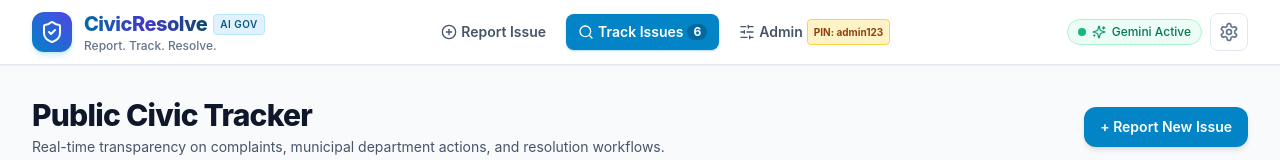
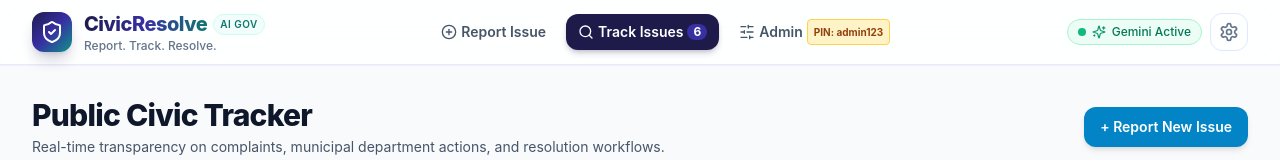
Before and after one commit to Vishnu-070708/prompters_2026_itech, a React (Vite) app: page / in a window 1280 px wide. Shown: the top 160 px of the page. Built offline with nearby package versions, Linux system fonts and the light colour scheme; no server answers.

Commit message:
style: establish civic visual theme and navbar

```diff
--- a/src/components/Navbar.jsx
+++ b/src/components/Navbar.jsx
@@ -3,7 +3,7 @@ import { ShieldCheck, PlusCircle, Search, SlidersHorizontal, Settings, Sparkles
 
 export default function Navbar({ currentView, setCurrentView, onOpenSettings, hasApiKey, complaintsCount }) {
   return (
-    <header className="sticky top-0 z-30 bg-white/95 backdrop-blur border-b border-slate-200 shadow-sm">
+    <header className="sticky top-0 z-30 border-b border-brand-100/80 bg-white/85 shadow-[0_1px_0_rgba(30,27,75,0.04)] backdrop-blur-xl">
       <div className="max-w-7xl mx-auto px-2 sm:px-6 lg:px-8">
         <div className="flex items-center justify-between h-16 gap-1 sm:gap-4">
 
@@ -12,15 +12,15 @@ export default function Navbar({ currentView, setCurrentView, onOpenSettings, ha
             onClick={() => setCurrentView('track')}
             className="flex items-center space-x-2 sm:space-x-3 cursor-pointer group flex-shrink-0"
           >
-            <div className="w-9 h-9 sm:w-10 sm:h-10 rounded-xl bg-gradient-to-tr from-sky-600 to-indigo-600 flex items-center justify-center text-white shadow-md shadow-sky-500/20 group-hover:scale-105 transition-transform flex-shrink-0">
+            <div className="w-9 h-9 sm:w-10 sm:h-10 rounded-xl bg-gradient-to-br from-brand-900 via-brand-700 to-accent-600 flex items-center justify-center text-white shadow-lg shadow-brand-900/20 group-hover:scale-105 transition-transform flex-shrink-0">
               <ShieldCheck className="w-5 h-5 sm:w-6 sm:h-6" />
             </div>
             <div className="hidden sm:block">
               <div className="flex items-center space-x-1.5">
-                <span className="font-extrabold text-lg sm:text-xl tracking-tight bg-gradient-to-r from-sky-700 via-indigo-700 to-sky-900 bg-clip-text text-transparent">
+                  <span className="font-extrabold text-lg sm:text-xl tracking-tight bg-gradient-to-r from-brand-900 via-brand-700 to-accent-700 bg-clip-text text-transparent">
                   CivicResolve
                 </span>
-                <span className="text-[10px] font-semibold tracking-wider uppercase px-1.5 py-0.5 rounded bg-sky-100 text-sky-800 border border-sky-200">
+                <span className="text-[10px] font-semibold tracking-wider uppercase px-1.5 py-0.5 rounded-full bg-accent-50 text-accent-700 border border-accent-100">
                   AI Gov
                 </span>
               </div>
@@ -32,10 +32,10 @@ export default function Navbar({ currentView, setCurrentView, onOpenSettings, ha
           <nav className="flex items-center space-x-1 sm:space-x-2 flex-shrink-0">
             <button
               onClick={() => setCurrentView('report')}
-              className={`flex items-center space-x-1 px-2 sm:px-3 py-1.5 sm:py-2 rounded-lg text-xs sm:text-sm font-semibold transition-all ${
+            className={`flex items-center space-x-1 px-2 sm:px-3 py-1.5 sm:py-2 rounded-xl text-xs sm:text-sm font-semibold transition-all duration-200 focus:outline-none focus-visible:ring-2 focus-visible:ring-brand-500 focus-visible:ring-offset-2 ${
                 currentView === 'report'
-                  ? 'bg-sky-600 text-white shadow-sm shadow-sky-600/30'
-                  : 'text-slate-600 hover:text-slate-900 hover:bg-slate-100'
+                  ? 'bg-brand-900 text-white shadow-md shadow-brand-900/20'
+                  : 'text-slate-600 hover:text-brand-900 hover:bg-brand-50'
               }`}
             >
               <PlusCircle className="w-3.5 h-3.5 sm:w-4 sm:h-4" />
@@ -44,17 +44,17 @@ export default function Navbar({ currentView, setCurrentView, onOpenSettings, ha
 
             <button
               onClick={() => setCurrentView('track')}
-              className={`flex items-center space-x-1 px-2 sm:px-3 py-1.5 sm:py-2 rounded-lg text-xs sm:text-sm font-semibold transition-all ${
+            className={`flex items-center space-x-1 px-2 sm:px-3 py-1.5 sm:py-2 rounded-xl text-xs sm:text-sm font-semibold transition-all duration-200 focus:outline-none focus-visible:ring-2 focus-visible:ring-brand-500 focus-visible:ring-offset-2 ${
                 currentView === 'track'
-                  ? 'bg-sky-600 text-white shadow-sm shadow-sky-600/30'
-                  : 'text-slate-600 hover:text-slate-900 hover:bg-slate-100'
+                  ? 'bg-brand-900 text-white shadow-md shadow-brand-900/20'
+                  : 'text-slate-600 hover:text-brand-900 hover:bg-brand-50'
               }`}
             >
               <Search className="w-3.5 h-3.5 sm:w-4 sm:h-4" />
               <span>Track<span className="hidden md:inline"> Issues</span></span>
               {complaintsCount > 0 && (
                 <span className={`text-[10px] sm:text-xs px-1.5 py-0.2 rounded-full font-bold ml-0.5 ${
-                  currentView === 'track' ? 'bg-sky-700 text-white' : 'bg-slate-200 text-slate-700'
+                  currentView === 'track' ? 'bg-brand-700 text-white' : 'bg-surface-200 text-slate-700'
                 }`}>
                   {complaintsCount}
                 </span>
@@ -63,10 +63,10 @@ export default function Navbar({ currentView, setCurrentView, onOpenSettings, ha
 
             <button
               onClick={() => setCurrentView('admin')}
-              className={`flex items-center space-x-1 px-2 sm:px-3 py-1.5 sm:py-2 rounded-lg text-xs sm:text-sm font-semibold transition-all ${
+            className={`flex items-center space-x-1 px-2 sm:px-3 py-1.5 sm:py-2 rounded-xl text-xs sm:text-sm font-semibold transition-all duration-200 focus:outline-none focus-visible:ring-2 focus-visible:ring-brand-500 focus-visible:ring-offset-2 ${
                 currentView === 'admin'
-                  ? 'bg-slate-900 text-white shadow-sm'
-                  : 'text-slate-600 hover:text-slate-900 hover:bg-slate-100'
+                  ? 'bg-brand-900 text-white shadow-md shadow-brand-900/20'
+                  : 'text-slate-600 hover:text-brand-900 hover:bg-brand-50'
               }`}
             >
               <SlidersHorizontal className="w-3.5 h-3.5 sm:w-4 sm:h-4" />
@@ -103,7 +103,7 @@ export default function Navbar({ currentView, setCurrentView, onOpenSettings, ha
             <button
               onClick={onOpenSettings}
               title="API Key & Settings"
-              className="p-1.5 sm:p-2 rounded-lg text-slate-500 hover:text-slate-800 hover:bg-slate-100 transition-colors border border-slate-200"
+              className="p-1.5 sm:p-2 rounded-xl text-slate-500 hover:text-brand-900 hover:bg-brand-50 transition-colors border border-brand-100 focus:outline-none focus-visible:ring-2 focus-visible:ring-brand-500"
             >
               <Settings className="w-4 h-4 sm:w-5 sm:h-5" />
             </button>
--- a/src/index.css
+++ b/src/index.css
@@ -3,5 +3,11 @@
 @tailwind utilities;
 
 body {
-  font-family: -apple-system, BlinkMacSystemFont, 'Segoe UI', Roboto, Helvetica, Arial, sans-serif;
+  font-family: Inter, ui-sans-serif, system-ui, -apple-system, BlinkMacSystemFont, "Segoe UI", sans-serif;
+  background: #f8fafc;
+  color: #172033;
 }
+
+button, input, textarea, select {
+  -webkit-tap-highlight-color: transparent;
+}
--- a/tailwind.config.js
+++ b/tailwind.config.js
@@ -7,14 +7,38 @@ export default {
   theme: {
     extend: {
       colors: {
-        civic: {
-          50: '#f0f9ff',
-          100: '#e0f2fe',
-          500: '#0284c7',
-          600: '#0369a1',
-          700: '#075985',
+        brand: {
+          50: '#eef2ff',
+          100: '#e0e7ff',
+          500: '#4f46e5',
+          600: '#4338ca',
+          700: '#3730a3',
+          800: '#312e81',
+          900: '#1e1b4b',
+          950: '#111332',
+        },
+        accent: {
+          50: '#f0fdfa',
+          100: '#ccfbf1',
+          500: '#14b8a6',
+          600: '#0d9488',
+          700: '#0f766e',
+        },
+        surface: {
+          50: '#f8fafc',
+          100: '#f1f5f9',
+          200: '#e2e8f0',
+        },
+        priority: {
+          low: '#059669',
+          medium: '#d97706',
+          high: '#ea580c',
+          critical: '#dc2626',
         }
-      }
+      },
+      fontFamily: {
+        sans: ['Inter', 'ui-sans-serif', 'system-ui', '-apple-system', 'BlinkMacSystemFont', '"Segoe UI"', 'sans-serif'],
+      },
     },
   },
   plugins: [],
```
